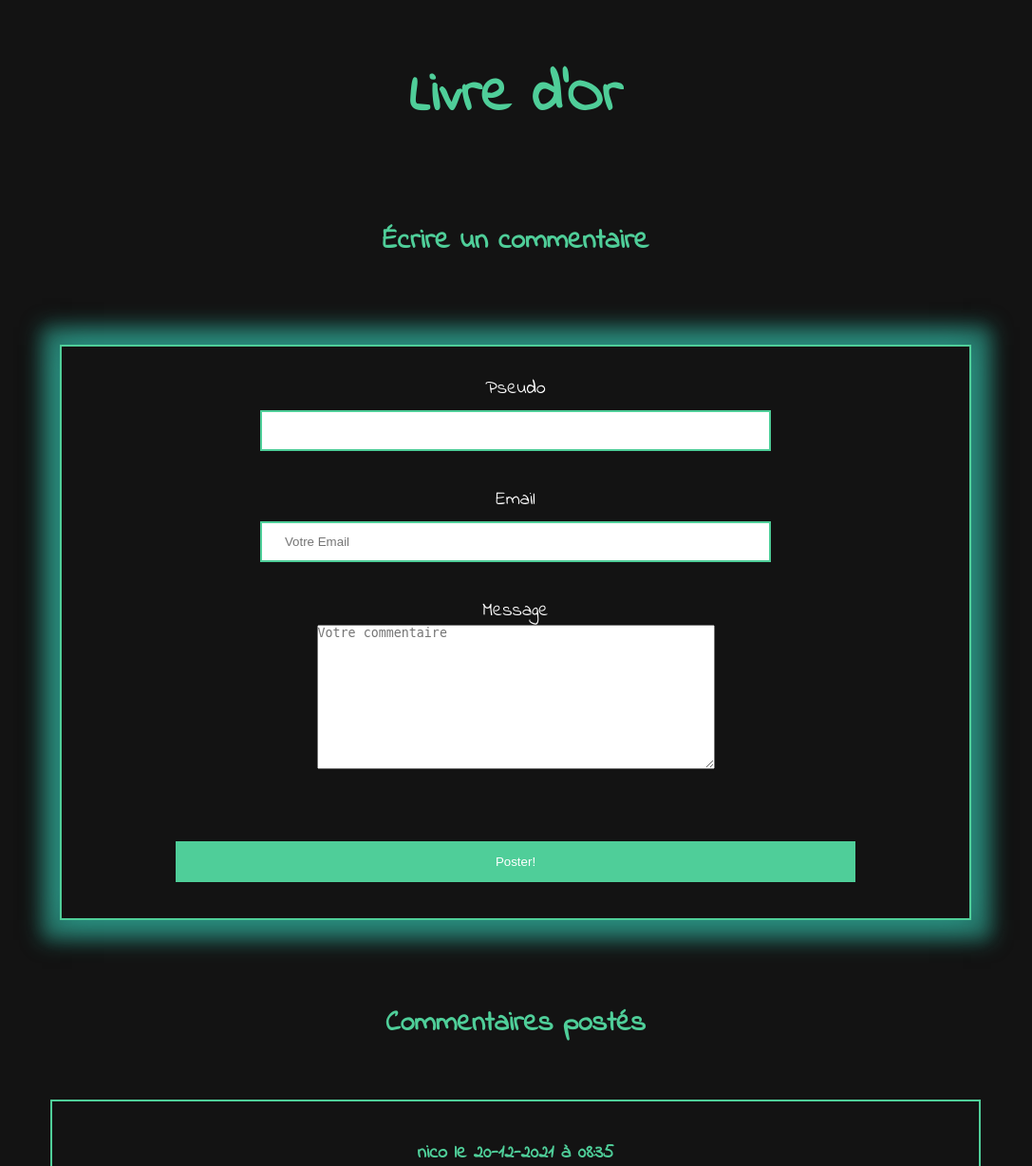
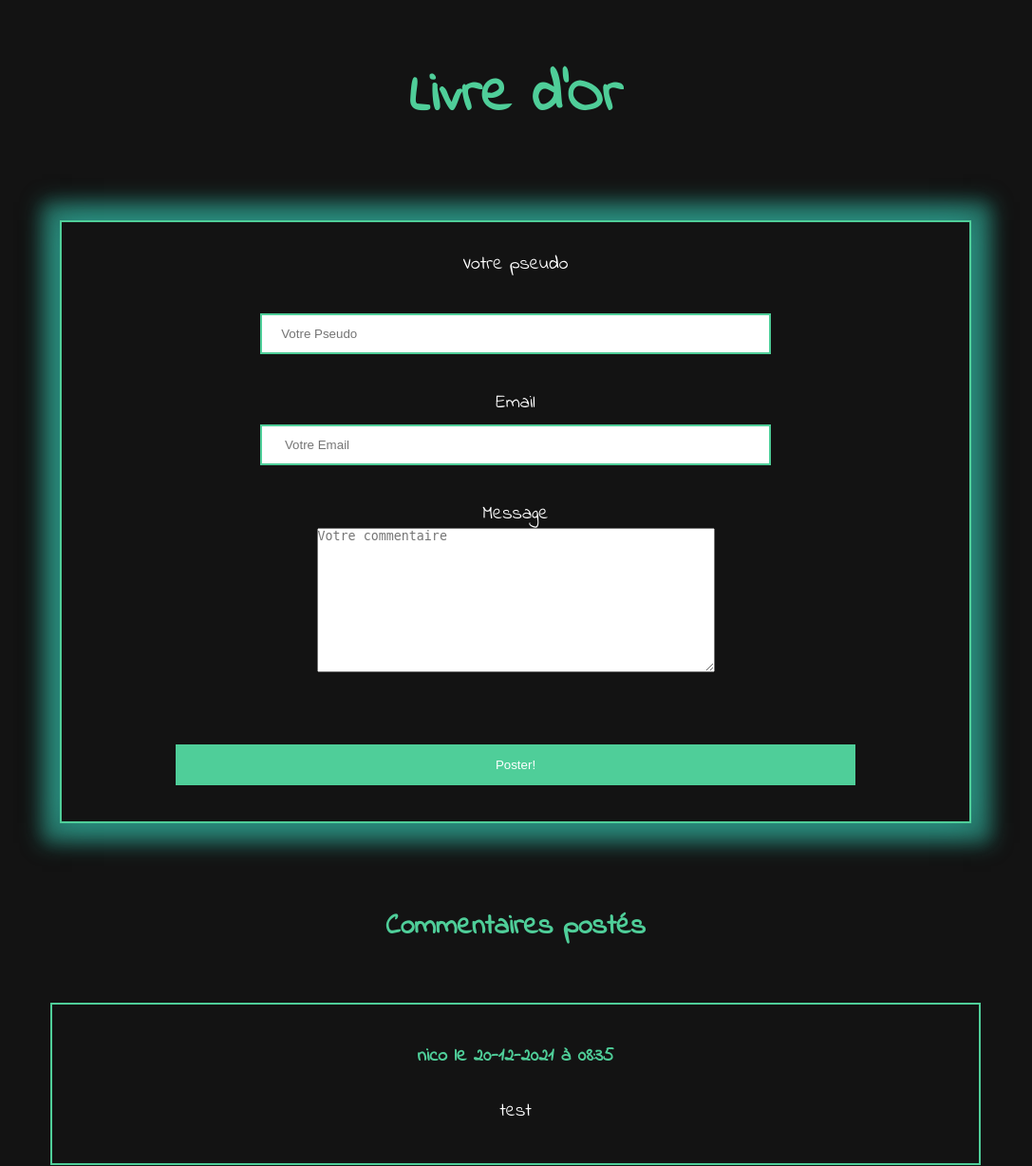
Before and after one commit to olivier-dagostino/Livre-or, a PHP site: page /GuestBook.php in a window 1280 px wide. Shown: the part 342-1570 px from the top of the page at 95% size, without its empty margins (97-1184 px from the left). Run offline with PHP 8.4, Linux system fonts and the light colour scheme; data comes from the database, SQL or seed files in the repository.

Commit message:
changement de la redirection une fois connecter

```diff
--- a/GuestBook.php
+++ b/GuestBook.php
@@ -18,8 +18,7 @@ if(!$mysqli) exit('Connexion MySQL non accomplie!');
     <body>
 	<h1>Livre d'Or</h1>
     <br><br><br>
-	<h2>Écrire un commentaire</h2>
-	<br><br><br>
+
 
 	<div class="formulaire">
 
--- a/asset/compteur/stats.txt
+++ b/asset/compteur/stats.txt
@@ -5,4 +5,4 @@
 21-12-2021:102
 23-12-2021:1
 30-12-2021:10
-31-12-2021:76
+31-12-2021:109
--- a/connexion.php
+++ b/connexion.php
@@ -28,7 +28,7 @@ if (isset($_POST['login']) && isset($_POST['password'])) { // SI c'est deux $Pos
             session_start();
             $_SESSION["id"] = $res[0][0];
             $_SESSION["role"] = $res[0][5];
-            header("refresh:1;url=profil.php");
+            header("refresh:1;url=GuestBook.php");
         }
     }
 }
--- a/fonctions.inc.php
+++ b/fonctions.inc.php
@@ -63,21 +63,11 @@ function afficherFormulaireCommentaire($Page, $IdArticle = 0)
 ?>
 
 		<form id="form-guestbook"action="<?php echo $Page; ?>" method="post">
-			Pseudo
+			<p>Votre pseudo</p>
 			<br />
-			<input type="text" name="pseudo" value="<?php echo raf("pseudo"); ?>" maxlength="20" required="required">
-			<!--
-
-			required="required"
-
-			- pour obliger l'utilisateur à renseigner ce champ avant l'envoi, même si on indique ce paramètre, toujours faire la vérification du champs avec PHP (if empty) parce que l'utilisateur peut modifier le code source HTML (pas PHP) d'une page
+			<input placeholder="Votre Pseudo" type="text" name="pseudo" value="<?php echo raf("pseudo"); ?>" maxlength="20" required="required">
 
 
-			maxlength="20"
-
-			- pour interdire de mettre plus de 20 caractères, si il en rentre plus, notre table SQL coupera à la longueur de 20 caractères (ne pas se fier à un paramètre HTML pour l'insert dans une table car on peut facilement modifier ces conditions (required, maxlength,...) dans le code source) ici ça indiquera à l'utilisateur (si il tente de mettre plus de 20 caractères) qu'il ne peut pas, ça éviera de lui couper pseudo si il est trop long
-
-			-->
 			<br /><br />
 			Email
 			<br />
--- a/index.php
+++ b/index.php
@@ -48,8 +48,6 @@ if(!$mysqli) exit('Connexion MySQL non accomplie!');
 
     </div>
     <div class="commentaire">
-
-
     <center>
 	<?php afficherCommentaires(123);?>
 	</center>
```
